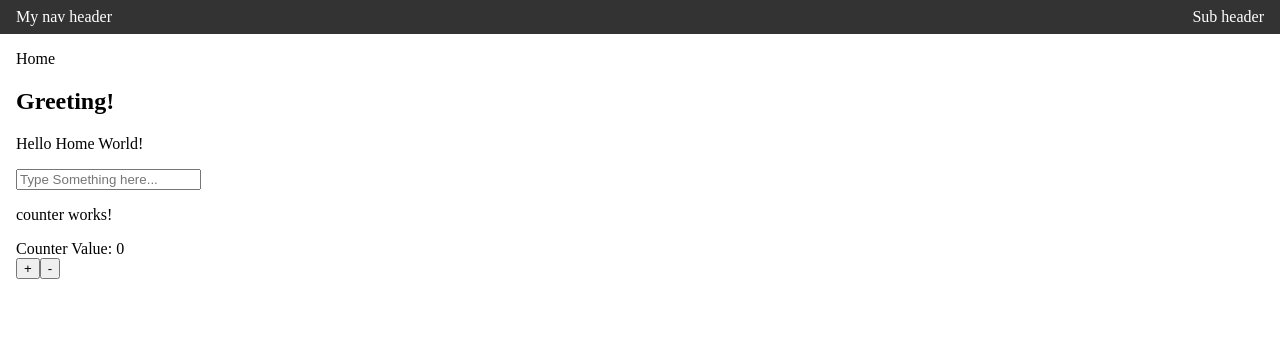
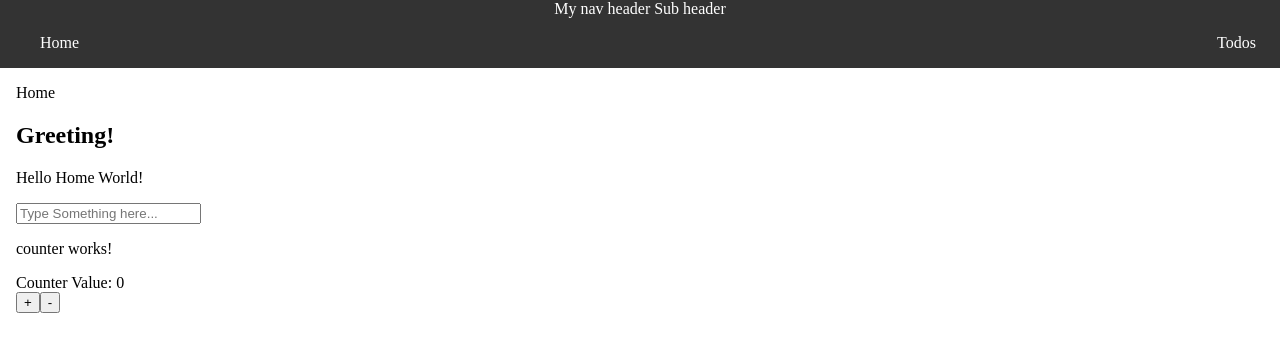
Before and after one commit to janaka120/angular18-tutorial, an Angular app: page / in a window 1280 px wide. Shown: the top 352 px of the page. Built offline with nearby package versions, Linux system fonts and the light colour scheme.

Commit message:
add router-link

```diff
--- a/src/app/components/header/header.component.html
+++ b/src/app/components/header/header.component.html
@@ -1,8 +1,10 @@
 <header>
+    {{navHeader()}}
+    {{navSubHeader}}
     <nav>
-        {{navHeader()}}
-    </nav>
-    <nav>
-        {{navSubHeader}}
+        <ul>
+            <li routerLink="/">Home</li>
+            <li routerLink="/todos">Todos</li>
+        </ul>
     </nav>
 </header>
--- a/src/app/components/header/header.component.scss
+++ b/src/app/components/header/header.component.scss
@@ -1,9 +1,34 @@
 header {
     display: flex;
-    padding-inline: 16px;
-    padding-block: 8px;
+    // padding-inline: 16px;
+    // padding-block: 8px;
     background-color: #333;
     color: white;
     align-items: center;
     justify-content: space-between;
+    width: 100%;
+    flex-direction: column;
+
+    nav {
+        width: 100%;
+        display: flex;
+        justify-content: space-between;
+        // flex-direction: row;
+        align-items: center;
+
+        ul {
+            list-style: none;
+            display: flex;
+            flex-direction: row;
+            justify-content: space-between;
+            width: 95%;
+
+            li {
+                cursor: pointer;
+                &:hover {
+                    color: #777;
+                }
+            }
+        }
+    }
 }
--- a/src/app/components/header/header.component.ts
+++ b/src/app/components/header/header.component.ts
@@ -1,9 +1,10 @@
 import { Component, signal } from '@angular/core';
+import { RouterLink } from '@angular/router';
 
 @Component({
   selector: 'app-header',
   standalone: true,
-  imports: [],
+  imports: [RouterLink],
   templateUrl: './header.component.html',
   styleUrl: './header.component.scss'
 })
```
